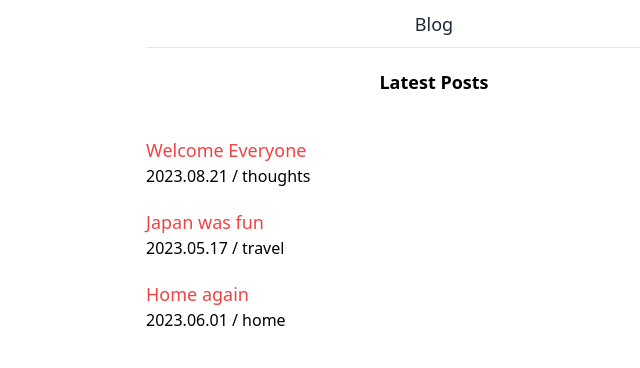
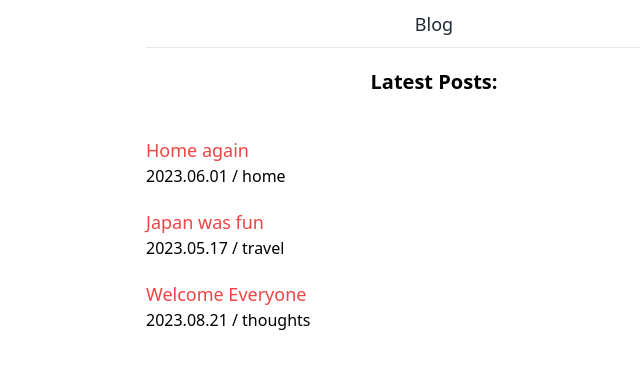
Before and after one commit to gksehfapd/radish-market, a Next.js app: page /blog in a window 1280 px wide. Shown: the top 368 px of the page, without its empty margins (206-846 px from the left). Built offline with nearby package versions, Linux system fonts and the light colour scheme.

Commit message:
test: getStaticPaths

```diff
--- a/src/pages/blog.tsx
+++ /dev/null
@@ -1,42 +0,0 @@
-import Layout from '@/components/layout'
-import { readFileSync, readdirSync } from 'fs'
-import matter from 'gray-matter'
-import { NextPage } from 'next'
-
-interface Post {
-	title: string
-	date: string
-	category: string
-}
-
-const Blog: NextPage<{ posts: Post[] }> = ({ posts }) => {
-	return (
-		<Layout title="Blog">
-			<h1 className="font-semibold text-center mt-5 mb-10 text-lg"> Latest Posts</h1>
-			{posts.map((post, index) => (
-				<div key={index} className="mb-5">
-					<span className="text-lg text-red-500">{post.title}</span>
-					<div>
-						<span>
-							{post.date} / {post.category}
-						</span>
-					</div>
-				</div>
-			))}
-		</Layout>
-	)
-}
-
-export async function getStaticProps() {
-	const blogPosts = readdirSync('src/posts').map((file) => {
-		const content = readFileSync(`src/posts/${file}`, 'utf-8')
-
-		return matter(content).data
-	})
-
-	return {
-		props: { posts: blogPosts }
-	}
-}
-
-export default Blog
--- /dev/null
+++ b/src/pages/blog/[slug].tsx
@@ -0,0 +1,26 @@
+import { readdirSync } from 'fs'
+import { NextPage } from 'next'
+
+const Post: NextPage = () => {
+	return <h1>hi</h1>
+}
+
+export function getStaticPaths() {
+	const files = readdirSync('src/posts').map((file) => {
+		const [name, extension] = file.split('.')
+		return { params: { slug: name } }
+	})
+	console.log(files)
+	return {
+		paths: files,
+		fallback: false
+	}
+}
+
+export function getStaticProps() {
+	return {
+		props: {}
+	}
+}
+
+export default Post
--- /dev/null
+++ b/src/pages/blog/index.tsx
@@ -0,0 +1,45 @@
+import matter from 'gray-matter'
+import { readdirSync, readFileSync } from 'fs'
+import { NextPage } from 'next'
+import Link from 'next/link'
+import Layout from '@/components/layout'
+
+interface Post {
+	title: string
+	date: string
+	category: string
+	slug: string
+}
+
+const Blog: NextPage<{ posts: Post[] }> = ({ posts }) => {
+	return (
+		<Layout title="Blog">
+			<h1 className="font-semibold text-center text-xl mt-5 mb-10">Latest Posts:</h1>
+			{posts.map((post, index) => (
+				<div key={index} className="mb-5">
+					<Link href={`/blog/${post.slug}`}>
+						<span className="text-lg text-red-500">{post.title}</span>
+						<div>
+							<span>
+								{post.date} / {post.category}
+							</span>
+						</div>
+					</Link>
+				</div>
+			))}
+		</Layout>
+	)
+}
+export async function getStaticProps() {
+	const blogPosts = readdirSync('src/posts').map((file) => {
+		const content = readFileSync(`src/posts/${file}`, 'utf-8')
+		const [slug, _] = file.split('.')
+		return { ...matter(content).data, slug }
+	})
+	return {
+		props: {
+			posts: blogPosts.reverse()
+		}
+	}
+}
+export default Blog
```
